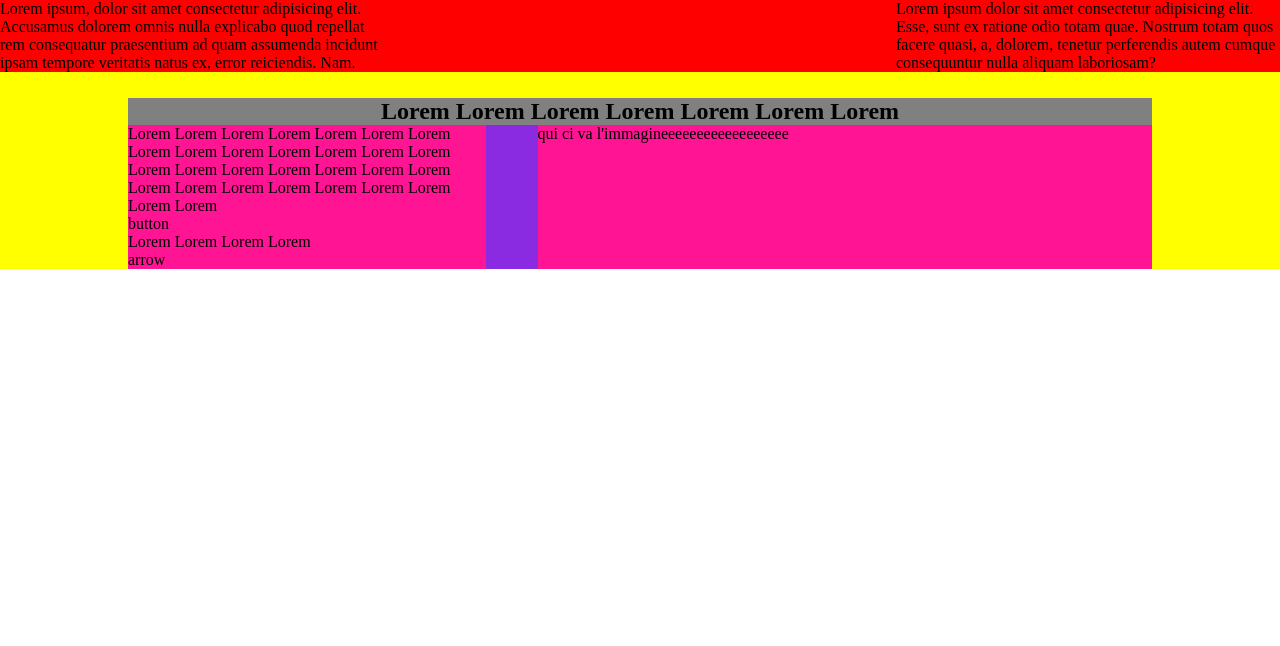
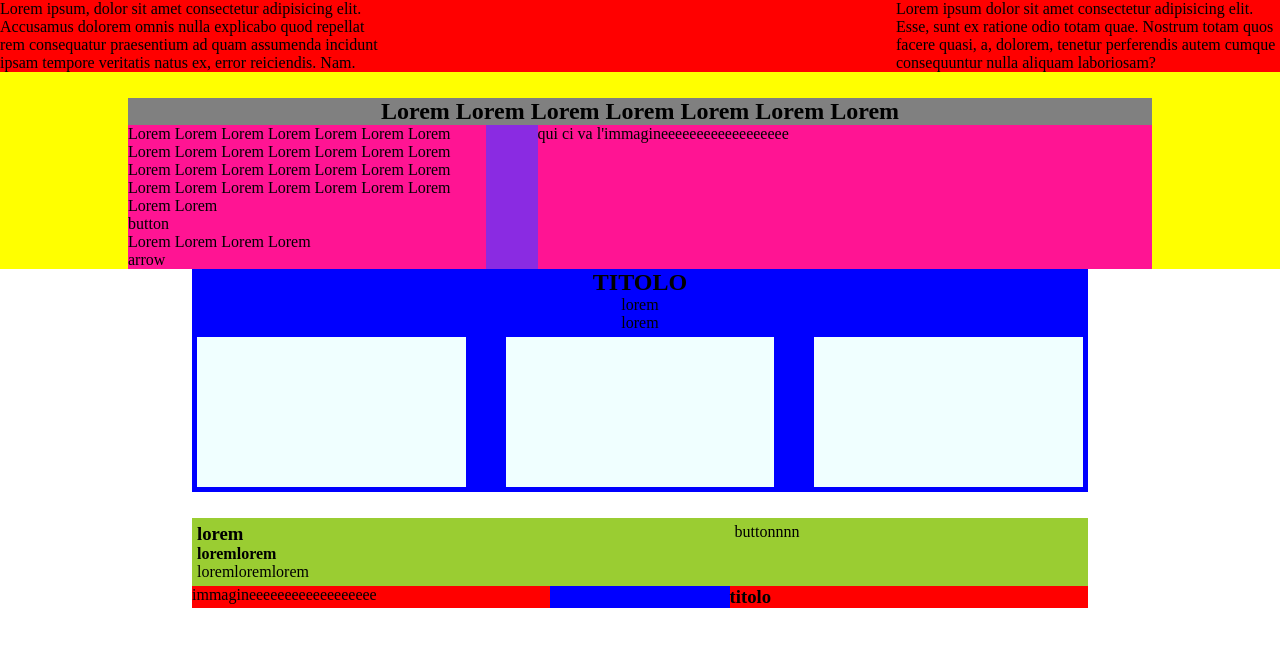
Before and after one commit to GianlucaSirianni/htmlcss-dropbox, a plain HTML site: page index.html in a window 1280 px wide. Drawn offline with Linux system fonts and the light colour scheme.

Commit message:
90% layout giovedì

```diff
--- a/assets/css/style.css
+++ b/assets/css/style.css
@@ -66,3 +66,82 @@ header{
     flex-direction: row;
     justify-content: space-between;
 }
+
+/* SECTION 1 - TROVA IL PIANO BUSINESS CHE FA PER TE */
+
+.section1{
+    width: 70%;
+    margin: auto;
+    background-color: blue;
+}
+
+.sec1Title{
+    text-align: center;
+}
+
+.tariffFlex{
+    display: flex;
+    flex-direction: row;
+    justify-content: space-between;
+}
+
+.tariffContainer{
+    margin-bottom: 3%;
+}
+
+.tariffCard{
+    width: 30%;
+    height: 150px; /*da eliminare*/
+    background-color: azure;
+    margin: 5px;
+}
+
+/* SECTION 2 - ENTERPRISE ORIZZONTALE */
+
+.section2{
+    width: 70%;
+    margin: auto;
+    background-color: blue;
+}
+
+.section2Flex{
+    display: flex;
+    flex-direction: row;
+    justify-content: space-between;
+}
+
+.section2Left{
+    width: 60%;
+    padding: 5px;
+    background-color: yellowgreen;
+}
+
+.section2Right{
+    width: 40%;
+    padding: 5px;
+    background-color: yellowgreen;
+}
+
+/* SECTION 3 - ENTRA IN CONTATTO CON UN PARTNER DROPBOX */
+
+.section3{
+    width: 70%;
+    margin: auto;
+    background-color: blue;
+}
+
+.section3Flex{
+    display: flex;
+    flex-direction: row;
+    justify-content: space-between;
+}
+
+.section3Left{
+    background-color: red;
+    width: 40%;
+}
+
+.section3Right{
+    background-color: red;
+    width: 40%;
+}
--- a/index.html
+++ b/index.html
@@ -12,6 +12,7 @@
         <div class="headerLeft">Lorem ipsum, dolor sit amet consectetur adipisicing elit. Accusamus dolorem omnis nulla explicabo quod repellat rem consequatur praesentium ad quam assumenda incidunt ipsam tempore veritatis natus ex, error reiciendis. Nam.</div>
         <div class="headerRight">Lorem ipsum dolor sit amet consectetur adipisicing elit. Esse, sunt ex ratione odio totam quae. Nostrum totam quos facere quasi, a, dolorem, tenetur perferendis autem cumque consequuntur nulla aliquam laboriosam?</div>
     </header>
+
     <section class="jumbotronContainer">
         <div class="jumbotron">
             <div class="jTitleContainer">
@@ -31,6 +32,46 @@
         </div>
     </section>
 
+    <main>
+
+        <section class="section1">
+            <div class="sec1Title">
+                <h2>TITOLO</h2>
+                <p>lorem</p> <p>lorem</p>
+            </div>
+            <div class="tariffContainer tariffFlex">
+                <div class="tariffCard"></div>
+                <div class="tariffCard"></div>
+                <div class="tariffCard"></div>
+            </div>
+        </section>
+
+        <section class="section2 section2Flex">
+            <div class="section2Left">
+                <h3>lorem</h3>
+                <strong>loremlorem</strong>
+                <p>loremloremlorem</p>
+            </div>
+            <div class="section2Right">
+                <div class="blueButton"> buttonnnn</div>
+            </div>
+        </section>
+
+        <section class="section3">
+            <div class="section3Container section3Flex">
+                <div class="section3Left">
+                    immagineeeeeeeeeeeeeeeeee
+                </div>
+                <div class="section3Right">
+                    <h3>titolo</h3>
+                    <p></p>
+                    <div class="whiteButton"></div>
+                </div>
+            </div>
+        </section>
+
+    </main>
+
 
 
 </body>
```
